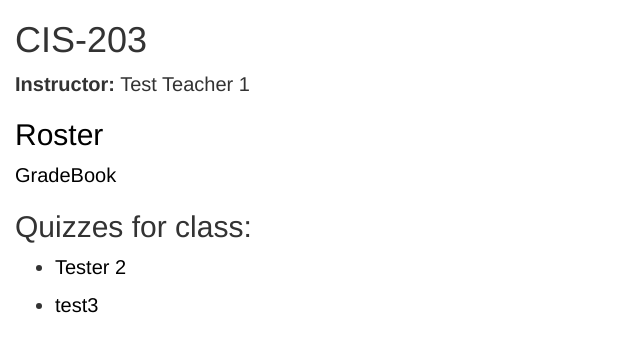
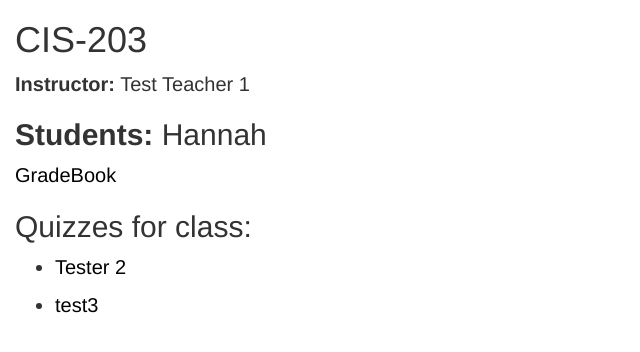
Before and after one commit to dalesj204/Quizzinator-9000, a Django app: page /roster/4 in a window 1280 px wide. Shown: the part 59-411 px from the top of the page, without its empty margins (0-640 px from the left). Run offline with Django 4.2, Linux system fonts and the light colour scheme; data comes from the database, SQL or seed files in the repository; some libraries are stand-ins or nearby versions.

Commit message:
Fixed the roster display

```diff
--- a/quiz_home/templates/class_detail.html
+++ b/quiz_home/templates/class_detail.html
@@ -4,7 +4,7 @@
 <h1>{{class.name}}</h1>
 <p><strong>Instructor:</strong> {{ instructor.all|join:", " }}</p>
 
-<h2><a href="{{ roster.get_absolute_url }}">Roster</a></h2>
+<h2><strong>Students: </strong> {{ roster.all|join:", " }}</h2>
 <a href="{% url 'grade_list' class.gradebook.pk %}" > {{class.gradebook}} </a>
 <h2>Quizzes for class: </h2>
 <ul>
```
